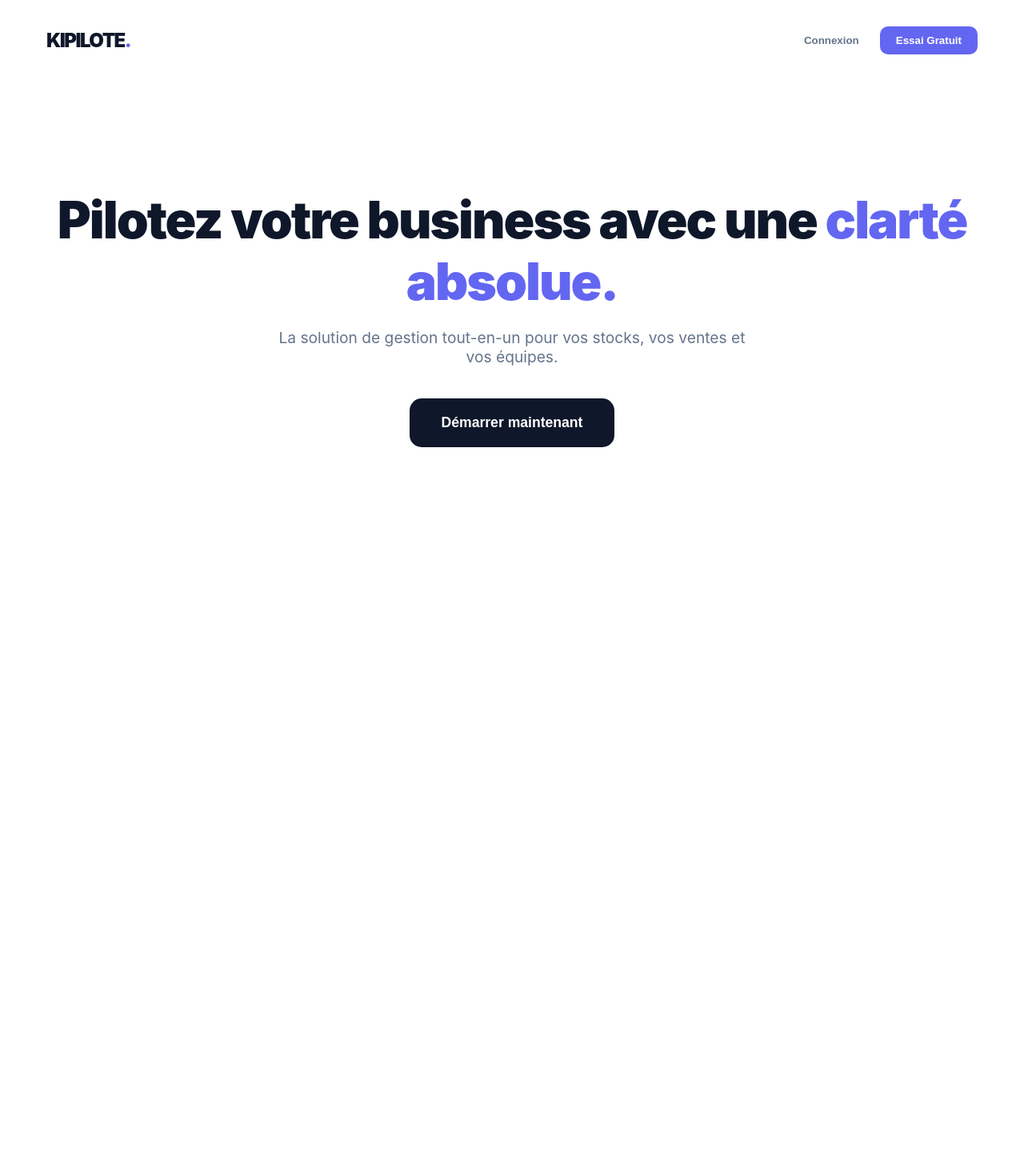
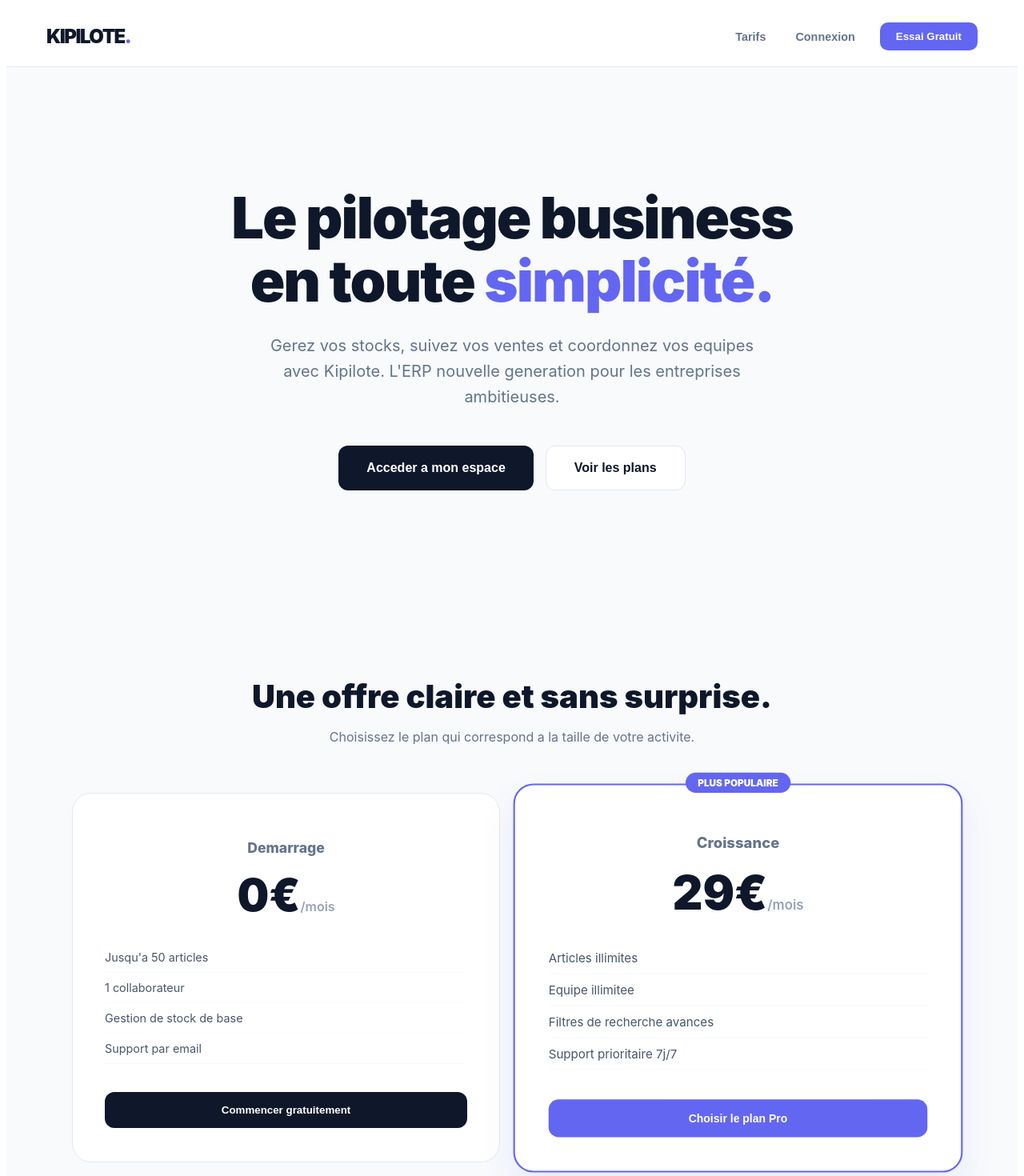
Before and after one commit to guillaumes3/App-crmia, a Next.js app: page / in a window 1280 px wide. Shown: the top 1470 px of the page at 80% size. Before the commit the page ends 800 px from the top, so only its background shows below. Built offline with nearby package versions, Linux system fonts and the light colour scheme.

Commit message:
🚀 RESTORE : Accueil complète avec Tarifs et identité Kipilote

```diff
--- a/app/login/page.tsx
+++ b/app/login/page.tsx
@@ -67,8 +67,8 @@ export default function LoginPage() {
   return (
     <div style={{ display: 'flex', alignItems: 'center', justifyContent: 'center', minHeight: '100vh', background: '#f8fafc' }}>
       <div style={{ background: 'white', padding: '2.5rem', borderRadius: '16px', width: '100%', maxWidth: '400px', boxShadow: '0 10px 25px rgba(0,0,0,0.05)' }}>
-        <h2 style={{ textAlign: 'center', marginBottom: '2rem', fontWeight: 800 }}>
-          {isLogin ? "Connexion CRM AI" : "Créer votre instance ERP"}
+        <h2 style={{ textAlign: 'center', marginBottom: '30px', fontWeight: 800 }}>
+             Connexion <span style={{ color: '#6366f1' }}>Kipilote</span>
         </h2>
         <form onSubmit={handleAuth} style={{ display: 'flex', flexDirection: 'column', gap: '1rem' }}>
           {!isLogin && (
--- a/app/page.tsx
+++ b/app/page.tsx
@@ -4,29 +4,100 @@ import { useRouter } from 'next/navigation';
 export default function HomePage() {
   const router = useRouter();
 
+  const scrollToPricing = () => {
+    document.getElementById('pricing')?.scrollIntoView({ behavior: 'smooth' });
+  };
+
   return (
-    <div style={{ fontFamily: 'Inter, sans-serif', color: '#0f172a' }}>
-      <nav style={{ display: 'flex', justifyContent: 'space-between', padding: '25px 50px', alignItems: 'center' }}>
+    <div style={{ background: '#f8fafc', minHeight: '100vh', fontFamily: 'Inter, sans-serif', color: '#0f172a' }}>
+
+      {/* NAVIGATION */}
+      <nav style={{
+        display: 'flex', justifyContent: 'space-between', padding: '20px 50px',
+        alignItems: 'center', background: 'white', borderBottom: '1px solid #e2e8f0',
+        position: 'sticky', top: 0, zZindex: 1000
+      }}>
         <div style={{ fontSize: '1.5rem', fontWeight: 950, letterSpacing: '-1.5px' }}>
           KIPILOTE<span style={{ color: '#6366f1' }}>.</span>
         </div>
-        <div style={{ display: 'flex', gap: '20px', alignItems: 'center' }}>
-          <button onClick={() => router.push('/login')} style={{ background: 'none', border: 'none', fontWeight: 700, cursor: 'pointer', color: '#64748b' }}>Connexion</button>
-          <button onClick={() => router.push('/login')} style={{ background: '#6366f1', color: 'white', border: 'none', padding: '10px 20px', borderRadius: '10px', fontWeight: 700, cursor: 'pointer' }}>Essai Gratuit</button>
+        <div style={{ display: 'flex', gap: '25px', alignItems: 'center' }}>
+          <button onClick={scrollToPricing} style={navLinkStyle}>Tarifs</button>
+          <button onClick={() => router.push('/login')} style={navLinkStyle}>Connexion</button>
+          <button onClick={() => router.push('/login')} style={btnPrimarySmall}>Essai Gratuit</button>
         </div>
       </nav>
 
+      {/* HERO SECTION */}
       <header style={{ textAlign: 'center', padding: '100px 20px' }}>
-        <h1 style={{ fontSize: '4rem', fontWeight: 950, letterSpacing: '-2px', marginBottom: '20px' }}>
-          Pilotez votre business avec une <span style={{ color: '#6366f1' }}>clarté absolue.</span>
+        <h1 style={{ fontSize: 'clamp(2.5rem, 8vw, 4.5rem)', fontWeight: 950, letterSpacing: '-2px', lineHeight: 1.1, marginBottom: '25px' }}>
+          Le pilotage business <br/>en toute <span style={{ color: '#6366f1' }}>simplicité.</span>
         </h1>
-        <p style={{ fontSize: '1.2rem', color: '#64748b', maxWidth: '600px', margin: '0 auto 40px auto' }}>
-          La solution de gestion tout-en-un pour vos stocks, vos ventes et vos équipes.
+        <p style={{ fontSize: '1.25rem', color: '#64748b', maxWidth: '650px', margin: '0 auto 45px auto', lineHeight: 1.6 }}>
+          Gerez vos stocks, suivez vos ventes et coordonnez vos equipes avec Kipilote. L'ERP nouvelle generation pour les entreprises ambitieuses.
         </p>
-        <button onClick={() => router.push('/login')} style={{ background: '#0f172a', color: 'white', border: 'none', padding: '20px 40px', borderRadius: '15px', fontSize: '1.1rem', fontWeight: 800, cursor: 'pointer' }}>
-          Démarrer maintenant
-        </button>
+        <div style={{ display: 'flex', gap: '15px', justifyContent: 'center' }}>
+          <button onClick={() => router.push('/login')} style={btnDarkLarge}>Acceder a mon espace</button>
+          <button onClick={scrollToPricing} style={btnLightLarge}>Voir les plans</button>
+        </div>
       </header>
+
+      {/* SECTION TARIFS */}
+      <section id="pricing" style={{ padding: '100px 20px', maxWidth: '1100px', margin: '0 auto' }}>
+        <div style={{ textAlign: 'center', marginBottom: '60px' }}>
+          <h2 style={{ fontSize: '2.5rem', fontWeight: 900, marginBottom: '15px' }}>Une offre claire et sans surprise.</h2>
+          <p style={{ color: '#64748b' }}>Choisissez le plan qui correspond a la taille de votre activite.</p>
+        </div>
+
+        <div style={{ display: 'grid', gridTemplateColumns: 'repeat(auto-fit, minmax(300px, 1fr))', gap: '30px' }}>
+
+          {/* Plan Gratuit */}
+          <div style={priceCard}>
+            <h3 style={priceTitle}>Demarrage</h3>
+            <div style={priceValue}>0€<span style={priceMonth}>/mois</span></div>
+            <ul style={featureList}>
+              <li style={featureItem}>Jusqu'a 50 articles</li>
+              <li style={featureItem}>1 collaborateur</li>
+              <li style={featureItem}>Gestion de stock de base</li>
+              <li style={featureItem}>Support par email</li>
+            </ul>
+            <button onClick={() => router.push('/login')} style={btnPrice}>Commencer gratuitement</button>
+          </div>
+
+          {/* Plan Pro */}
+          <div style={{ ...priceCard, border: '2px solid #6366f1', transform: 'scale(1.05)', boxShadow: '0 20px 40px rgba(99, 102, 241, 0.1)' }}>
+            <div style={badgePro}>PLUS POPULAIRE</div>
+            <h3 style={priceTitle}>Croissance</h3>
+            <div style={priceValue}>29€<span style={priceMonth}>/mois</span></div>
+            <ul style={featureList}>
+              <li style={featureItem}>Articles illimites</li>
+              <li style={featureItem}>Equipe illimitee</li>
+              <li style={featureItem}>Filtres de recherche avances</li>
+              <li style={featureItem}>Support prioritaire 7j/7</li>
+            </ul>
+            <button onClick={() => router.push('/login')} style={{ ...btnPrice, background: '#6366f1' }}>Choisir le plan Pro</button>
+          </div>
+
+        </div>
+      </section>
+
+      <footer style={{ textAlign: 'center', padding: '50px', color: '#94a3b8', fontSize: '0.85rem', borderTop: '1px solid #f1f5f9', marginTop: '50px' }}>
+        © 2026 Kipilote. Tous droits reserves.
+      </footer>
     </div>
   );
 }
+
+// STYLES
+const navLinkStyle = { background: 'none', border: 'none', fontWeight: 700, color: '#64748b', cursor: 'pointer', fontSize: '0.9rem' };
+const btnPrimarySmall = { background: '#6366f1', color: 'white', border: 'none', padding: '10px 20px', borderRadius: '10px', fontWeight: 700, cursor: 'pointer' };
+const btnDarkLarge = { background: '#0f172a', color: 'white', border: 'none', padding: '18px 35px', borderRadius: '12px', fontSize: '1rem', fontWeight: 800, cursor: 'pointer' };
+const btnLightLarge = { background: 'white', color: '#0f172a', border: '1px solid #e2e8f0', padding: '18px 35px', borderRadius: '12px', fontSize: '1rem', fontWeight: 800, cursor: 'pointer' };
+
+const priceCard = { background: 'white', padding: '40px', borderRadius: '24px', border: '1px solid #e2e8f0', textAlign: 'center' as const, position: 'relative' as const };
+const priceTitle = { fontSize: '1.1rem', fontWeight: 800, color: '#64748b', marginBottom: '15px' };
+const priceValue = { fontSize: '3.5rem', fontWeight: 950, marginBottom: '25px' };
+const priceMonth = { fontSize: '1rem', color: '#94a3b8', fontWeight: 600 };
+const featureList = { listStyle: 'none', padding: 0, marginBottom: '35px', textAlign: 'left' as const };
+const featureItem = { padding: '10px 0', fontSize: '0.9rem', color: '#475569', borderBottom: '1px solid #f8fafc' };
+const btnPrice = { width: '100%', background: '#0f172a', color: 'white', border: 'none', padding: '15px', borderRadius: '12px', fontWeight: 800, cursor: 'pointer' };
+const badgePro = { position: 'absolute' as any, top: '-15px', left: '50%', transform: 'translateX(-50%)', background: '#6366f1', color: 'white', padding: '5px 15px', borderRadius: '20px', fontSize: '0.7rem', fontWeight: 900 };
```
